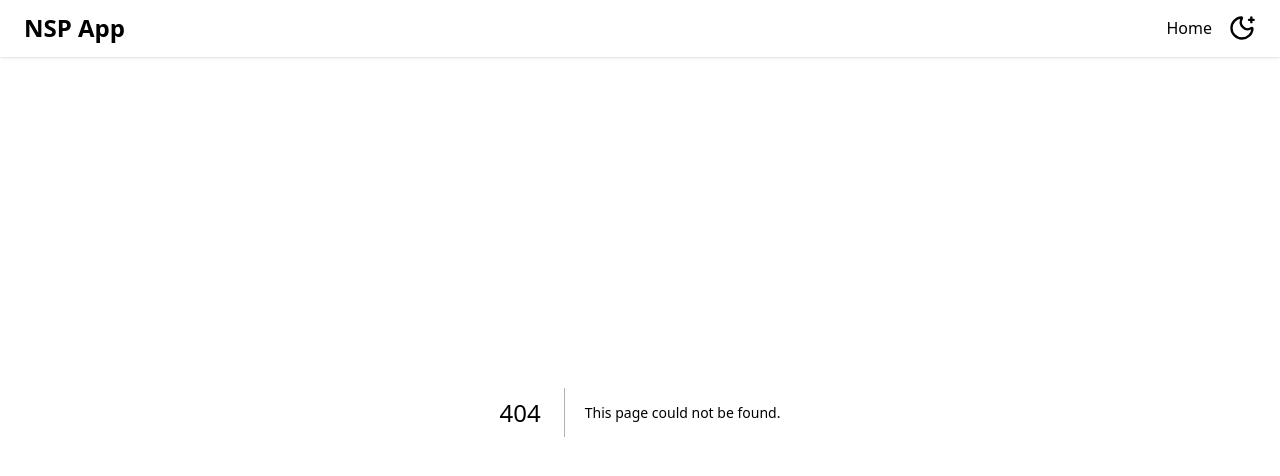
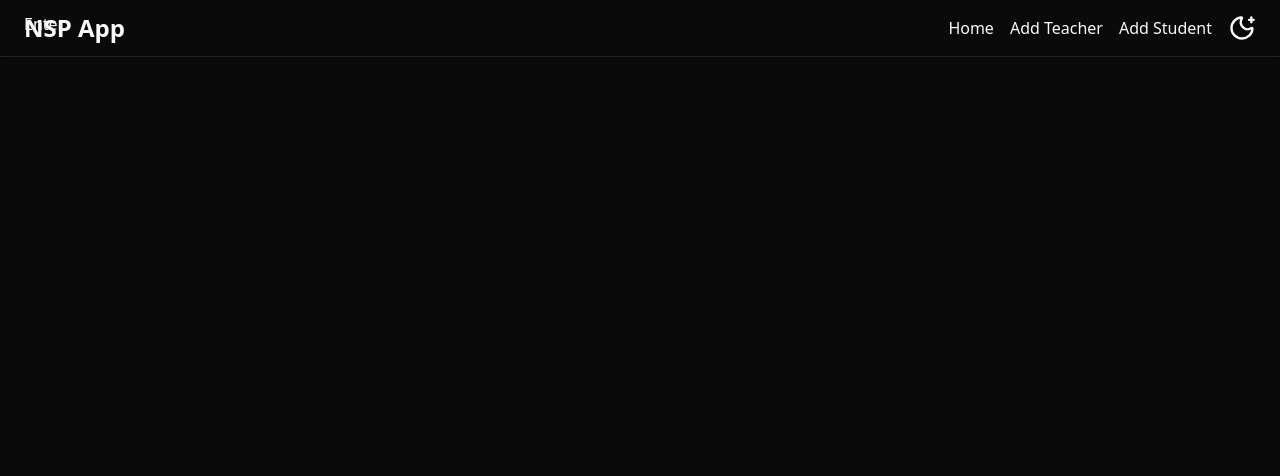
Before and after one commit to MrAbhijitSaha/user-crud-application, a Next.js app: page /student/create in a window 1280 px wide. Before the commit this address had no page. Shown: the top 476 px of the page. Built offline with nearby package versions, Linux system fonts and the light colour scheme.

Commit message:
navigation added

```diff
--- /dev/null
+++ b/src/app/student/create/page.tsx
@@ -0,0 +1,5 @@
+const page = () => {
+	return <div>Enter</div>;
+};
+
+export default page;
--- /dev/null
+++ b/src/app/teacher/create/page.tsx
@@ -0,0 +1,5 @@
+const page = () => {
+	return <div>Enter</div>;
+};
+
+export default page;
--- a/src/components/Header/Header.tsx
+++ b/src/components/Header/Header.tsx
@@ -17,6 +17,8 @@ const Header = () => {
 
 				<nav className="flex items-center gap-4">
 					<Link href={"/"}>Home</Link>
+					<Link href={"/teacher/create"}>Add Teacher</Link>
+					<Link href={"/student/create"}>Add Student</Link>
 
 					<ThemeToggleButton />
 				</nav>
```
